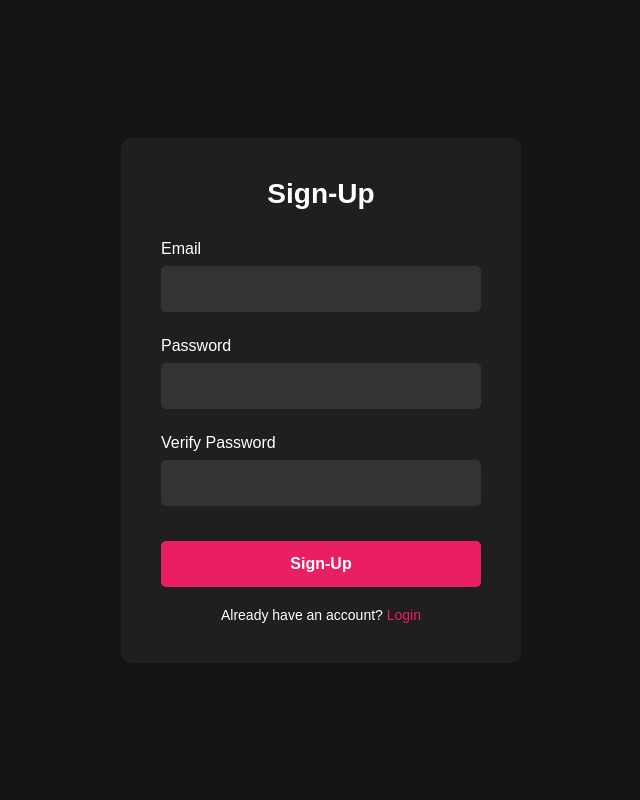
After one commit to hypermarx/Movie-App, a Flask app: template templates/signup.html in a window 1280 px wide. The commit adds this page. Shown: the whole page, without its empty margins (319-959 px from the left). Run offline with Flask 2, Linux system fonts and the light colour scheme; the template is opened without the code that fills it, so the values that code supplies are empty.

Commit message:
Added login and signup pages with auth styles

```diff
--- a/app.py
+++ b/app.py
@@ -0,0 +1,40 @@
+from flask import Flask, render_template, request, redirect, url_for, flash, session
+
+app = Flask(__name__)
+app.secret_key = 'your_secret_key'  # Change this to a secure random key in production
+
+@app.route('/')
+def landing():
+    return render_template('landing.html')
+
+@app.route('/login', methods=['GET', 'POST'])
+def login():
+    if request.method == 'POST':
+        email = request.form.get('email')
+        password = request.form.get('password')
+
+        # Here you would typically validate the user credentials
+        # For now, we'll just redirect back to the landing page
+        # In a real app, you would add authentication logic
+
+        return redirect(url_for('landing'))
+
+    return render_template('login.html')
+
+@app.route('/signup', methods=['GET', 'POST'])
+def signup():
+    if request.method == 'POST':
+        email = request.form.get('email')
+        password = request.form.get('password')
+        verify_password = request.form.get('verify-password')
+
+        # Here you would typically validate the form data and create a new user
+        # For now, we'll just redirect back to the landing page
+        # In a real app, you would add user creation logic
+
+        return redirect(url_for('landing'))
+
+    return render_template('signup.html')
+
+if __name__ == '__main__':
+    app.run(debug=True)
--- a/requirements.txt
+++ b/requirements.txt
@@ -0,0 +1,2 @@
+Flask==2.0.1
+requests==2.26.0
--- /dev/null
+++ b/static/auth.css
@@ -0,0 +1,82 @@
+* {
+    margin: 0;
+    padding: 0;
+    box-sizing: border-box;
+}
+
+body {
+    font-family: 'Arial', sans-serif;
+    background-color: #141414;
+    color: #ffffff;
+    display: flex;
+    justify-content: center;
+    align-items: center;
+    height: 100vh;
+}
+
+.auth-container {
+    width: 100%;
+    max-width: 400px;
+    padding: 40px;
+    background-color: #1f1f1f;
+    border-radius: 10px;
+}
+
+.auth-form h1 {
+    text-align: center;
+    margin-bottom: 30px;
+    font-size: 28px;
+}
+
+.form-group {
+    margin-bottom: 25px;
+}
+
+.form-group label {
+    display: block;
+    margin-bottom: 8px;
+    font-size: 16px;
+}
+
+.form-group input {
+    width: 100%;
+    padding: 14px;
+    border: none;
+    border-radius: 5px;
+    background-color: #333333;
+    color: #ffffff;
+    font-size: 16px;
+}
+
+.auth-button {
+    width: 100%;
+    padding: 14px;
+    border: none;
+    border-radius: 5px;
+    background-color: #e91e63;
+    color: #ffffff;
+    font-size: 16px;
+    font-weight: bold;
+    cursor: pointer;
+    transition: background-color 0.3s ease;
+    margin-top: 10px;
+    margin-bottom: 20px;
+}
+
+.auth-button:hover {
+    background-color: #d81b60;
+}
+
+.auth-redirect {
+    text-align: center;
+    font-size: 14px;
+}
+
+.auth-redirect a {
+    color: #e91e63;
+    text-decoration: none;
+}
+
+.auth-redirect a:hover {
+    text-decoration: underline;
+}
--- /dev/null
+++ b/templates/signup.html
@@ -0,0 +1,34 @@
+<!DOCTYPE html>
+<html lang="en">
+<head>
+    <meta charset="UTF-8">
+    <meta name="viewport" content="width=device-width, initial-scale=1.0">
+    <title>Sign-Up - Movie App</title>
+    <link rel="stylesheet" href="{{ url_for('static', filename='auth.css') }}">
+</head>
+<body>
+    <div class="auth-container">
+        <div class="auth-form">
+            <h1>Sign-Up</h1>
+            <form action="/signup" method="POST">
+                <div class="form-group">
+                    <label for="email">Email</label>
+                    <input type="email" id="email" name="email" required>
+                </div>
+                <div class="form-group">
+                    <label for="password">Password</label>
+                    <input type="password" id="password" name="password" required>
+                </div>
+                <div class="form-group">
+                    <label for="verify-password">Verify Password</label>
+                    <input type="password" id="verify-password" name="verify-password" required>
+                </div>
+                <button type="submit" class="auth-button">Sign-Up</button>
+            </form>
+            <div class="auth-redirect">
+                <p>Already have an account? <a href="/login">Login</a></p>
+            </div>
+        </div>
+    </div>
+</body>
+</html>
```
Also changed, not shown: static/landing.css (+231 -31 lines), templates/landing.html (+55 -13 lines), templates/login.html (added, +30 -0 lines), package-lock.json (added).
